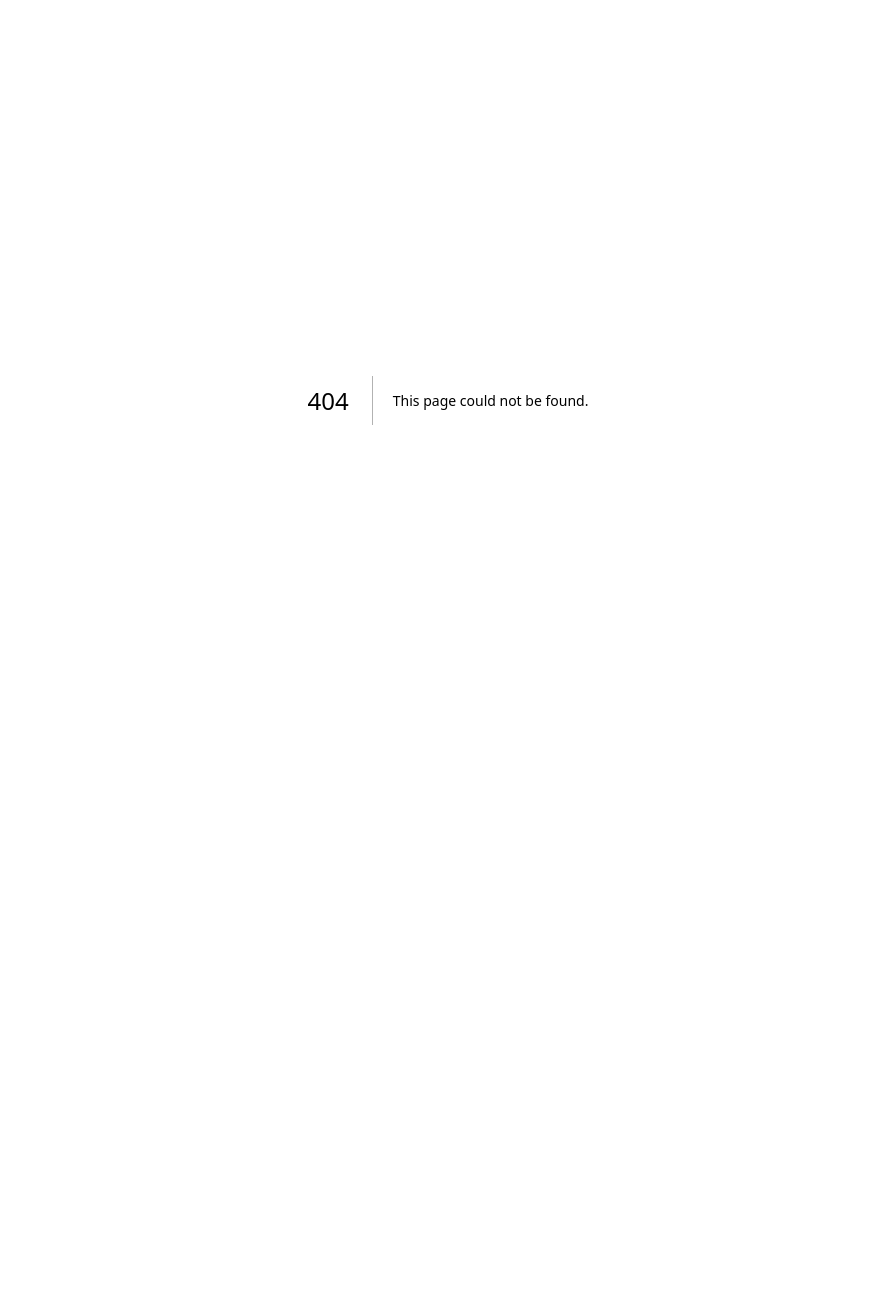
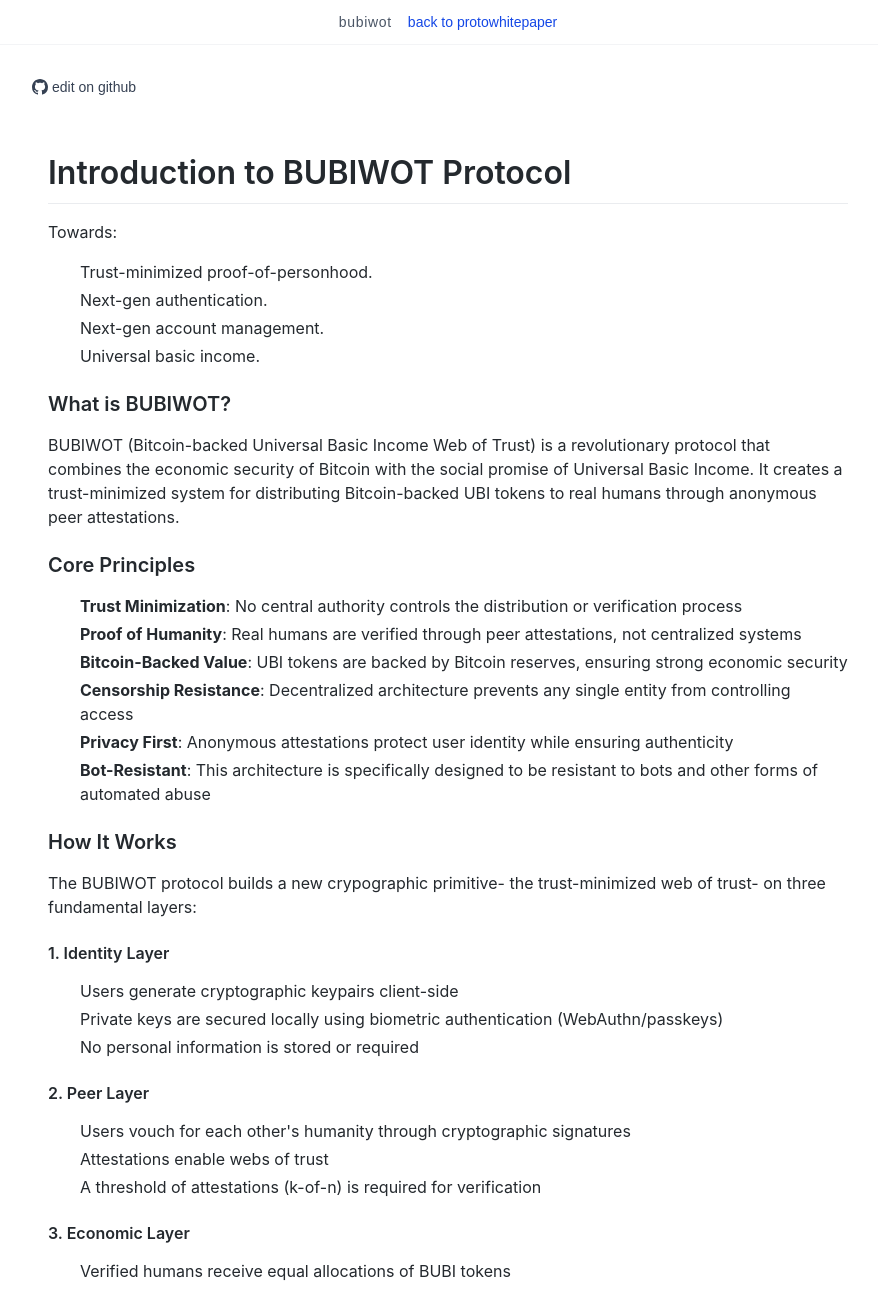
Before and after one commit to 3obby/bubiwotsite, a Next.js app: page /protowhitepaper/bintro in a window 1280 px wide. Before the commit this address had no page. Shown: the top 1290 px of the page, without its empty margins (192-1070 px from the left). Before the commit the page ends 800 px from the top, so only its background shows below. Built offline with nearby package versions, Linux system fonts and the light colour scheme.

Commit message:
added 🅱️intro

```diff
--- /dev/null
+++ b/app/protowhitepaper/bintro/page.tsx
@@ -0,0 +1,127 @@
+'use client';
+
+import React from 'react';
+import Link from 'next/link';
+import MarkdownContent from '../../../components/MarkdownContent';
+
+// Content for this document
+const documentContent = `
+# Introduction to BUBIWOT Protocol
+
+Towards:
+- Trust-minimized proof-of-personhood.
+- Next-gen authentication.
+- Next-gen account management.
+- Universal basic income.
+
+### What is BUBIWOT?
+
+BUBIWOT (Bitcoin-backed Universal Basic Income Web of Trust) is a revolutionary protocol that combines the economic security of Bitcoin with the social promise of Universal Basic Income. It creates a trust-minimized system for distributing Bitcoin-backed UBI tokens to real humans through anonymous peer attestations.
+
+### Core Principles
+
+- **Trust Minimization**: No central authority controls the distribution or verification process
+- **Proof of Humanity**: Real humans are verified through peer attestations, not centralized systems
+- **Bitcoin-Backed Value**: UBI tokens are backed by Bitcoin reserves, ensuring strong economic security
+- **Censorship Resistance**: Decentralized architecture prevents any single entity from controlling access
+- **Privacy First**: Anonymous attestations protect user identity while ensuring authenticity
+- **Bot-Resistant**: This architecture is specifically designed to be resistant to bots and other forms of automated abuse
+
+### How It Works
+
+The BUBIWOT protocol builds a new crypographic primitive- the trust-minimized web of trust- on three fundamental layers:
+
+#### 1. Identity Layer
+- Users generate cryptographic keypairs client-side
+- Private keys are secured locally using biometric authentication (WebAuthn/passkeys)
+- No personal information is stored or required
+
+#### 2. Peer Layer
+- Users vouch for each other's humanity through cryptographic signatures
+- Attestations enable webs of trust
+- A threshold of attestations (k-of-n) is required for verification
+
+#### 3. Economic Layer
+- Verified humans receive equal allocations of BUBI tokens
+- Distribution follows a predictable inflation schedule (3% APR)
+- Tokens accrue continuously and proportionally, entitling holders to distributions of Bitocin and other assets.
+
+### Key Innovations
+
+**Anonymous Peer Verification**: Unlike traditional identity systems that rely on documents or biometrics tied to real identities, BUBIWOT uses anonymous peer attestations where humans vouch for other humans without revealing personal information.
+
+**Bitcoin Economic Security**: By backing UBI tokens with Bitcoin reserves, the protocol ensures that the distributed tokens have real economic value and are not subject to arbitrary inflation by central authorities.
+
+**Progressive Decentralization**: The system starts with practical off-chain components and progressively moves toward full on-chain settlement as the technology and adoption mature.
+
+### Problem Statement
+
+Current UBI proposals face several critical challenges:
+
+1. **Trust Requirements**: Existing systems require trusted central authorities to distribute funds and verify recipients
+2. **Sybil Attacks**: Difficult to prevent fake accounts without invasive identity verification
+3. **Censorship**: Central authorities can exclude individuals or groups from participation
+4. **Inflation Risk**: Fiat-backed UBI systems are subject to monetary policy and debasement
+5. **Privacy Violations**: Traditional identity verification exposes sensitive personal information
+
+BUBIWOT addresses each of these challenges through cryptographic and economic design.
+
+### Vision
+
+The ultimate vision of BUBIWOT is to create a global, permissionless Universal Basic Income system that:
+
+- Provides economic security to all humans regardless of geography or political status
+- Operates without relying on any government, corporation, or centralized entity
+- Preserves privacy and human dignity in the verification process
+- Creates sustainable economic value through Bitcoin's proven monetary properties
+- Enables a new paradigm of human coordination and mutual aid
+
+### Getting Started
+
+The BUBIWOT protocol is currently in development, with an MVP focusing on:
+
+- Client-side identity generation and management
+- Peer attestation mechanisms
+- UBI allocation tracking and visualization
+- Foundation for future on-chain settlement
+
+This introduction serves as the foundation for understanding how BUBIWOT reimagines Universal Basic Income for the digital age, combining the best of cryptographic security, economic sustainability, and human dignity.
+`;
+
+export default function BubiwotIntro() {
+  return (
+    <div className="min-h-screen bg-white flex flex-col">
+      {/* Header */}
+      <header className="flex items-center justify-center px-4 py-3 border-b border-gray-100">
+        <Link href="/" className="text-sm font-extralight tracking-wider text-gray-600">
+          bubiwot
+        </Link>
+        <Link href="/protowhitepaper" className="ml-4 text-sm text-blue-700 hover:underline">
+          back to protowhitepaper
+        </Link>
+      </header>
+
+      <main className="flex-1 p-4 md:p-8 max-w-4xl mx-auto w-full">
+        {/* GitHub edit button */}
+        <a
+          href="https://github.com/3obby/bubiwotsite/tree/main/app/protowhitepaper"
+          target="_blank"
+          rel="noopener noreferrer"
+          className="inline-flex items-center text-sm text-gray-700 hover:text-blue-600 mb-4"
+        >
+          <svg
+            className="h-4 w-4 mr-1"
+            viewBox="0 0 16 16"
+            fill="currentColor"
+          >
+            <path d="M8 0c4.42 0 8 3.58 8 8a8.013 8.013 0 0 1-5.45 7.59c-.4.08-.55-.17-.55-.38 0-.27.01-1.13.01-2.2 0-.75-.25-1.23-.54-1.48 1.78-.2 3.65-.88 3.65-3.95 0-.88-.31-1.59-.82-2.15.08-.2.36-1.02-.08-2.12 0 0-.67-.22-2.2.82-.64-.18-1.32-.27-2-.27-.68 0-1.36.09-2 .27-1.53-1.03-2.2-.82-2.2-.82-.44 1.1-.16 1.92-.08 2.12-.51.56-.82 1.28-.82 2.15 0 3.06 1.86 3.75 3.64 3.95-.23.2-.44.55-.51 1.07-.46.21-1.61.55-2.33-.66-.15-.24-.6-.83-1.23-.82-.67.01-.27.38.01.53.34.19.73.9.82 1.13.16.45.68 1.31 2.69.94 0 .67.01 1.3.01 1.49 0 .21-.15.45-.55.38A7.995 7.995 0 0 1 0 8c0-4.42 3.58-8 8-8Z" />
+          </svg>
+          edit on github
+        </a>
+
+        <MarkdownContent content={documentContent} />
+
+      </main>
+    </div>
+  );
+}
```
